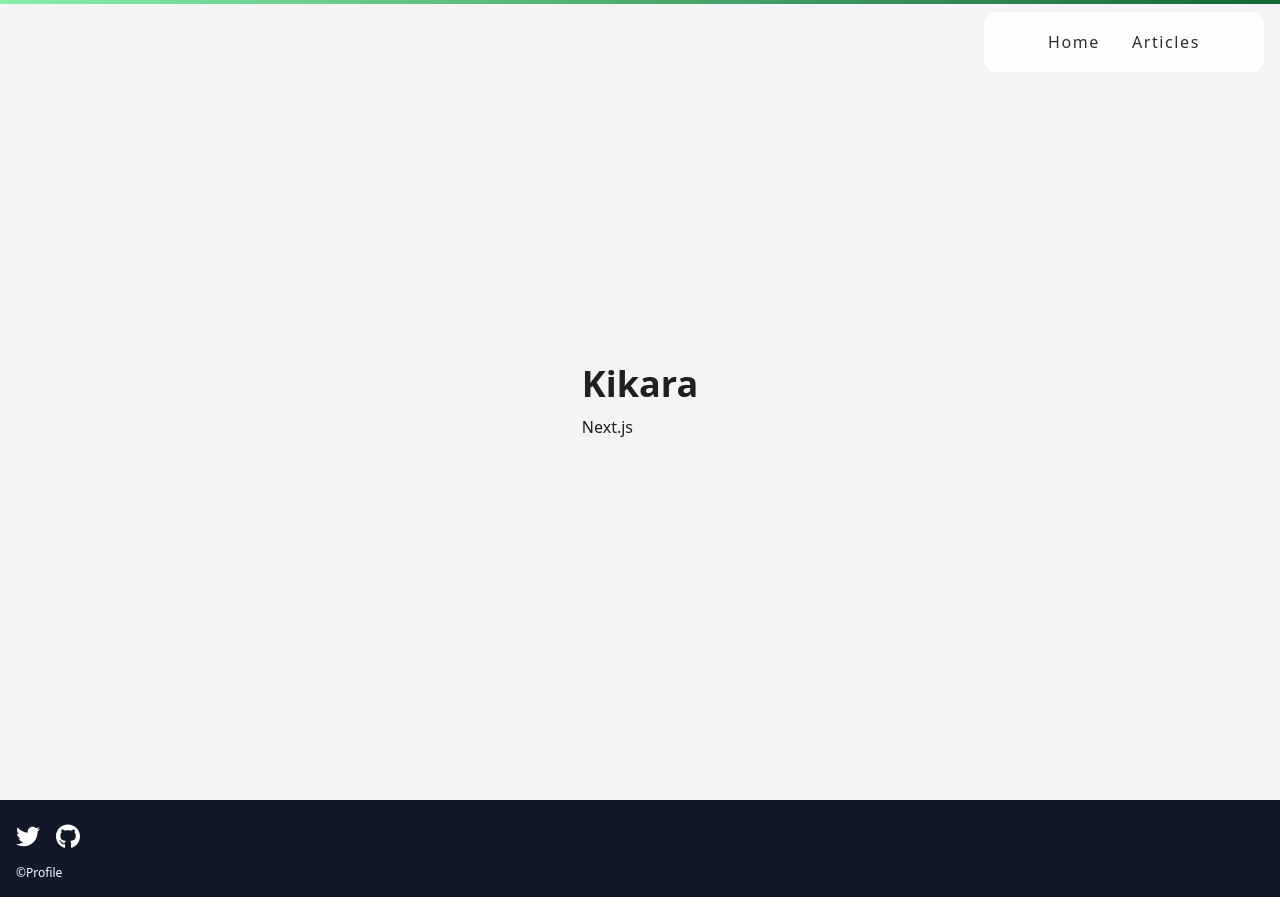
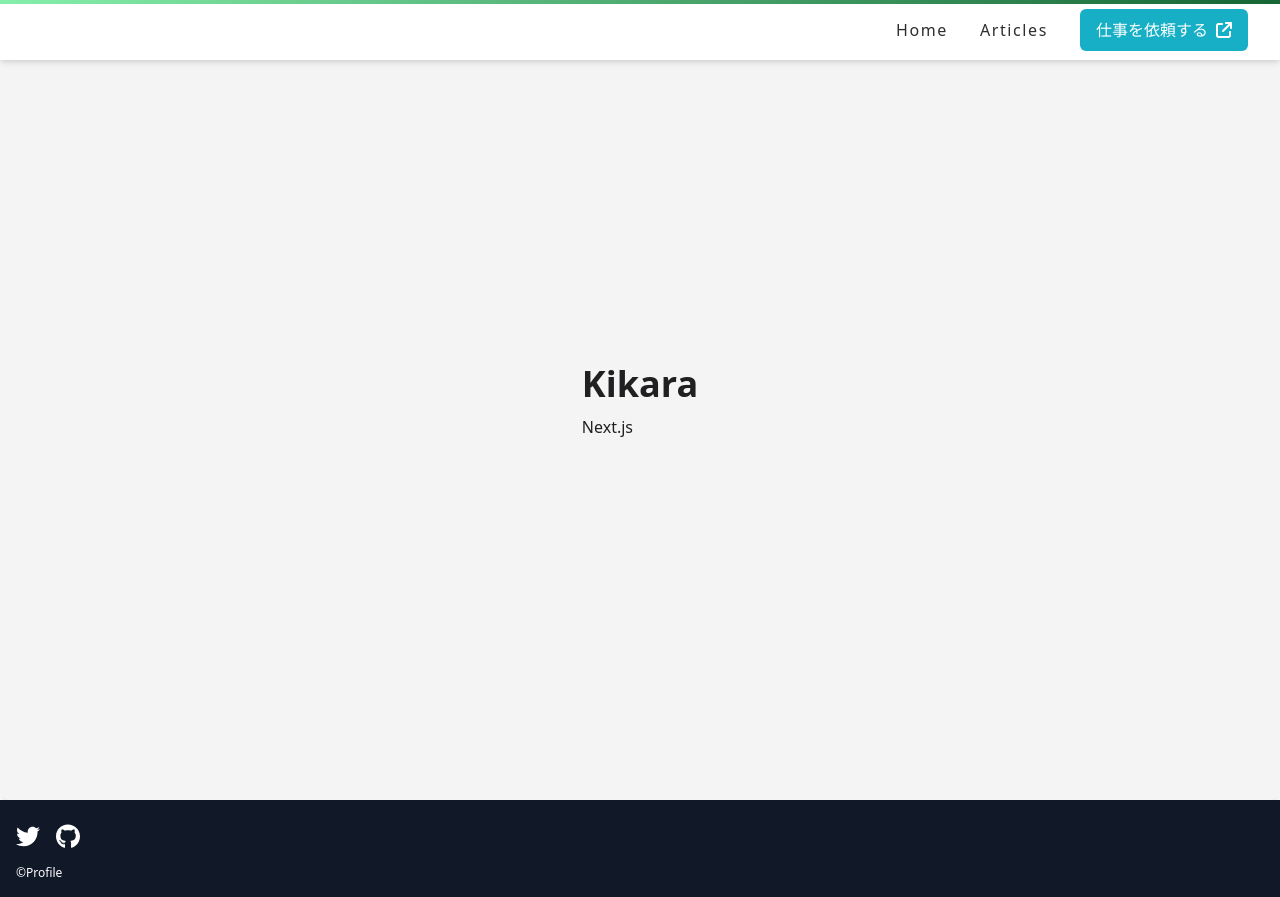
Before and after one commit to sanpicule/Work-Lab, a Next.js app: page /kikara in a window 1280 px wide. Built offline with nearby package versions, Linux system fonts and the light colour scheme.

Commit message:
アニメーションスクロールなど修正

```diff
--- a/components/HamburgerMenu.tsx
+++ b/components/HamburgerMenu.tsx
@@ -4,7 +4,7 @@ import React from 'react'
 const Hamburger: React.FC<SetOpenTypes> = ({ setOpen }) => {
   return (
     <div
-      className='md:hidden w-full h-full py-3 px-4 rounded-[100px] bg-[#2e2e2e]/90'
+      className='md:hidden w-full h-full py-4 px-6 rounded-[100px] bg-[#2e2e2e]/90 mt-4'
       onClick={() => setOpen(true)}
     >
       <span className='block w-6 h-[1px] rounded-sm bg-white'></span>
--- a/components/Hero.tsx
+++ b/components/Hero.tsx
@@ -1,9 +1,19 @@
 import Image from 'next/image'
-import React from 'react'
+import React, { useRef } from 'react'
+import { motion, useScroll, useTransform } from 'framer-motion'
+import { FaArrowUpRightFromSquare } from 'react-icons/fa6'
 
 const Hero = () => {
+  const ref = useRef(null);
+  const { scrollYProgress } = useScroll({
+    target: ref,
+    offset: ['start start', 'end start'],
+  });
+  const scale = useTransform(scrollYProgress, [0, 1], [1, 4]);
   return (
     <div className='relative h-screen w-full'>
+      <div ref={ref} className='h-full w-full overflow-hidden'>
+        <motion.div style={{ scale }} className='h-full w-full'>
           <Image
             className='mx-auto object-cover brightness-50 h-full w-full'
             src='/hero.jpg'
@@ -12,9 +22,31 @@ const Hero = () => {
             height={2000}
             quality={100}
           />
-      <h1 className='absolute bottom-[40px] md:top-1/2 left-[30px] md:left-[50px] font-bold text-white text-7xl md:text-9xl'>
-        Getting<br></br>Started
-      </h1>
+        </motion.div>
+      </div>
+      <div className='absolute top-1/2 left-1/2 -translate-x-1/2 -translate-y-1/2 text-white'>
+        <h1 className='font-bold text-5xl md:text-7xl text-center'>Sanpi Company</h1>
+        {/* TODO リンクは後で設定する */}
+        <div className='flex flex-col md:flex-row justify-center gap-8 mt-8'>
+          <motion.button
+            className='flex items-center justify-center gap-2 bg-[#17afc6] text-white px-8 py-4 rounded-md '
+            whileHover={{ scale: 1.1 }}
+            whileTap={{ scale: 0.9 }}
+            transition={{ type: 'spring', stiffness: 400, damping: 10 }}
+          >
+            <p className='font-bold'>仕事を依頼する</p>
+            <FaArrowUpRightFromSquare />
+          </motion.button>
+          <motion.button
+            className='bg-white text-slate-800 px-8 py-4 rounded-md font-bold'
+            whileHover={{ scale: 1.1 }}
+            whileTap={{ scale: 0.9 }}
+            transition={{ type: 'spring', stiffness: 400, damping: 10 }}
+          >
+            実績を見る
+          </motion.button>
+        </div>
+      </div>
     </div>
   )
 }
--- a/components/Layout.tsx
+++ b/components/Layout.tsx
@@ -1,24 +1,63 @@
-import React from 'react'
+import React, { useEffect, useRef } from 'react'
 import NavBar from './NavBar'
 import Footer from './Footer'
-import { motion } from 'framer-motion'
+import { motion, AnimatePresence } from 'framer-motion'
 import { LayoutProps } from '@/types/types'
+import { useRouter } from 'next/router'
 
 const Layout: React.FC<LayoutProps> = ({ children }) => {
+  const router = useRouter()
+  const containerRef = useRef<HTMLDivElement>(null)
+
+  useEffect(() => {
+    const loadGSAP = async () => {
+      const gsap = (await import('gsap')).default
+      const ScrollTrigger = (await import('gsap/ScrollTrigger')).default
+      gsap.registerPlugin(ScrollTrigger)
+
+      const container = containerRef.current
+      if (!container) return
+
+      gsap.to(container, {
+        opacity: 1,
+        duration: 1.2,
+        ease: 'power2.out',
+      })
+
+      // スクロール時の軽いパララックスエフェクト
+      gsap.to(container, {
+        scrollTrigger: {
+          trigger: container,
+          start: 'top center',
+          end: 'bottom center',
+          scrub: true,
+        },
+      })
+    }
+
+    loadGSAP()
+
+    // ページ遷移時にスクロールをトップに戻す
+    window.scrollTo({ top: 0, behavior: 'smooth' })
+  }, [router.pathname])
+
   return (
-    <div className='body relative overflow-hidden'>
-      <div className='flex flex-col w-full'>
+    <div className='body relative w-screen'>
+      <div className='flex flex-col w-screen'>
         <NavBar />
-        <motion.div
-          initial={{ opacity: 0, x: 20 }}
-          animate={{ opacity: 1, x: 0 }}
-          exit={{ opacity: 0, x: -20 }}
-          transition={{ duration: 0.6 }}
-        >
-          <main className='w-full bg-[#f2f2f2d1]'>
-            {children}
-          </main>
-        </motion.div>
+        <AnimatePresence mode='wait'>
+          <motion.div
+            key={router.pathname}
+            initial={{ opacity: 0, scale: 0.95, rotateX: 15, y: 20 }}
+            animate={{ opacity: 1, scale: 1, rotateX: 0, y: 0 }}
+            exit={{ opacity: 0, scale: 0.95, rotateX: -15, y: -20 }}
+            transition={{ duration: 0.6, ease: [0.4, 0.0, 0.2, 1] }}
+            className='w-screen min-h-screen bg-[#f2f2f2d1] shadow-lg rounded-xl'
+            ref={containerRef}
+          >
+            <main>{children}</main>
+          </motion.div>
+        </AnimatePresence>
         <Footer />
       </div>
     </div>
--- a/components/NavBar.tsx
+++ b/components/NavBar.tsx
@@ -6,6 +6,7 @@ import Hamburger from './HamburgerMenu'
 import CloseButton from './MobileCloseButton'
 import { motion, useScroll } from 'framer-motion'
 import useCustomAnimation from '@/hooks/useCustomAnimation'
+import { FaArrowUpRightFromSquare } from 'react-icons/fa6'
 
 const NavBar = () => {
   const [open, setOpen] = useState(false)
@@ -18,9 +19,9 @@ const NavBar = () => {
         style={{ scaleX: scrollYProgress }}
         className='z-50 t-0 l-0 r-0 h-1 w-full origin-[0%] fixed bg-gradient-to-r from-green-300 to-green-800'
       />
-      <nav className='fixed z-10 w-full flex flex-wrap items-center justify-between py-3 navbar navbar-expand-lg navbar-light text-white'>
-        <div className='ml-auto md:mr-4 rounded-xl w-fit h-full flex items-center gap-8 px-4 md:bg-white/90'>
-          <ul className='flex items-center justify-end gap-8 ml-auto px-12 h-[60px]'>
+      <nav className='fixed z-10 w-full flex flex-wrap items-center justify-between navbar navbar-expand-lg navbar-light md:bg-white md:shadow-md'>
+        <div className='ml-auto md:mr-4 rounded-xl w-fit h-full flex items-center gap-8 pr-4'>
+          <ul className='flex items-center justify-end gap-8 ml-auto h-[60px]'>
             {navMenuList.map((navMenu) => (
               <NavNameItem
                 key={navMenu.id}
@@ -28,6 +29,10 @@ const NavBar = () => {
                 menuName={navMenu.menuName}
               />
             ))}
+            <button className='hidden md:flex items-center gap-2 bg-[#17afc6] text-white px-4 py-2 rounded-md font-bold'>
+              <p>仕事を依頼する</p>
+              <FaArrowUpRightFromSquare />
+            </button>
           </ul>
           <Hamburger setOpen={setOpen} />
         </div>
@@ -36,10 +41,10 @@ const NavBar = () => {
           initial='closed'
           animate={open ? 'open' : 'closed'}
           variants={customAnimate.menuVariants}
-          className='p-8 fixed top-0 right-0 w-full h-screen bg-[#3f3f3f]'
+          className='p-8 fixed top-0 text-white right-0 w-full h-screen bg-[#3f3f3f]'
         >
           <ul className='w-full mt-12 flex flex-col gap-4'>
-          <h4 className='mt-4 font-bold'>MENU</h4>
+            <h4 className='mt-4 font-bold'>MENU</h4>
             {navMenuList.map((navMenu) => (
               <MobileMenuItem
                 key={navMenu.id}
@@ -51,17 +56,25 @@ const NavBar = () => {
             <h4 className='mt-4 font-bold'>SNS</h4>
             <li className='flex justify-between border-b-[1px] pb-2 px-2'>
               <p>Zenn</p>
-              <button className='bg-white text-sm text-black px-2 rounded-[100px]'>more→</button>
+              <button className='bg-white text-sm text-black px-2 rounded-[100px]'>
+                more→
+              </button>
             </li>
             <li className='flex justify-between border-b-[1px] pb-2 px-2'>
               <p>GitHub</p>
-              <button className='bg-white text-sm text-black px-2 rounded-[100px]'>more→</button>
+              <button className='bg-white text-sm text-black px-2 rounded-[100px]'>
+                more→
+              </button>
             </li>
             <li className='flex justify-between border-b-[1px] pb-2 px-2'>
               <p>Twitter</p>
-              <button className='bg-white text-sm text-black px-2 rounded-[100px]'>more→</button>
+              <button className='bg-white text-sm text-black px-2 rounded-[100px]'>
+                more→
+              </button>
             </li>
-            <button className='mt-12 bg-[#48a6a6] text-white font-bold py-2 rounded-[100px] shadow-md w-[200px] mx-auto'>仕事を依頼する</button>
+            <button className='mt-12 bg-[#17afc6] text-white font-bold py-2 rounded-[100px] shadow-md w-[200px] mx-auto'>
+              仕事を依頼する
+            </button>
           </ul>
           <CloseButton setOpen={setOpen} />
         </motion.div>
--- a/package.json
+++ b/package.json
@@ -17,11 +17,13 @@
     "eslint": "8.48.0",
     "eslint-config-next": "13.4.19",
     "framer-motion": "^11.13.5",
+    "gsap": "^3.12.7",
     "motion": "^11.13.1",
     "next": "^13.5.7",
     "postcss": "8.4.28",
     "react": "^18.2.0",
     "react-dom": "^18.2.0",
+    "react-icons": "^5.5.0",
     "tailwindcss": "3.3.3"
   },
   "devDependencies": {
--- a/pages/articles/[slug].tsx
+++ b/pages/articles/[slug].tsx
@@ -44,7 +44,7 @@ export const getStaticProps: GetStaticProps = async (ctx) => {
 const Article: NextPage<ArticleProps> = ({ page, blocks }) => {
   return (
     <Layout>
-      <article className='w-full px-8 md:px-20 max-w-6xl mt-[60px] bg-[#ffffff]'>
+      <article className='w-full px-8 md:px-20 max-w-6xl pt-[60px] md:pt-0 md:mt-[60px] bg-[#ffffff]'>
         <div className='my-12'>
           <ArticleMeta page={page} />
         </div>
```
Also changed, not shown: styles/styles.module.css (deleted, +0 -29 lines), 1 other file (tests, documents, lock files or other folders). Lines whose indentation alone changed are shown as unchanged.
